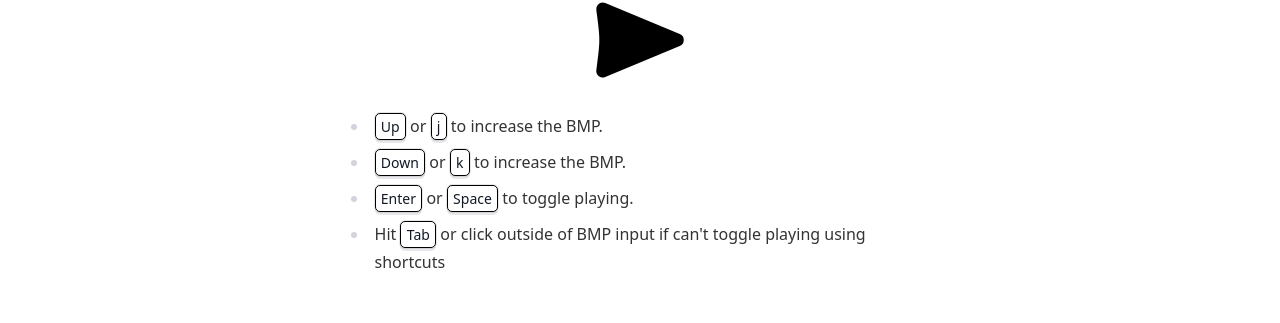
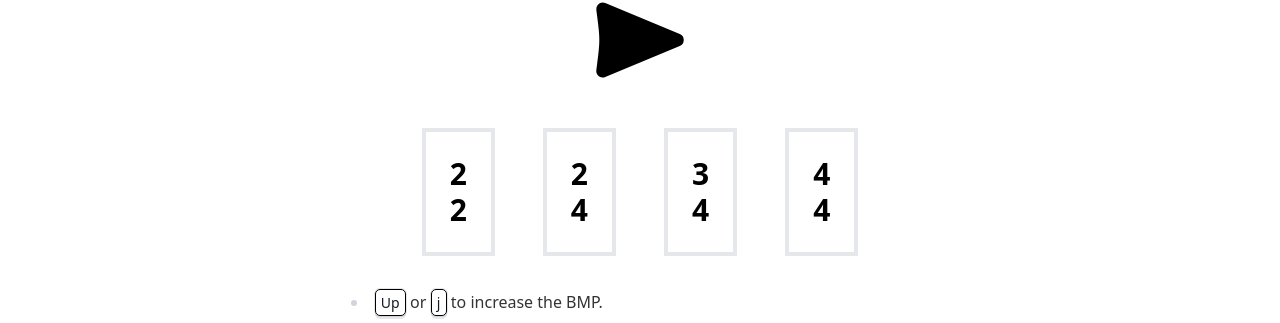
Before and after one commit to letientai299/musory, a React (Create React App) app: page /metronome in a window 1280 px wide. Shown: the part 136-459 px from the top of the page. Built offline with nearby package versions, Linux system fonts and the light colour scheme.

Commit message:
Implement alternative beats for Metronome

```diff
--- a/src/pages/Metronome.tsx
+++ b/src/pages/Metronome.tsx
@@ -3,6 +3,47 @@ import { useHotkeys } from 'react-hotkeys-hook'
 import { DebounceInput } from 'react-debounce-input'
 import { GiPauseButton, GiPlayButton } from 'react-icons/gi'
 import { Loop, Synth, Transport } from 'tone'
+
+class timeSignature {
+  str: string
+  beats: number // how many beat per measure
+  note: number // what kind of note per beat
+  constructor(sign: string) {
+    this.str = sign
+    const ss = sign.split('/')
+    if (ss.length != 2) {
+      this.beats = 0
+      this.note = 0
+      return
+    }
+    this.beats = Number.parseInt(ss[0])
+    this.note = Number.parseInt(ss[1])
+  }
+}
+
+const timeSignatures: timeSignature[] = ['2/2', '2/4', '3/4', '4/4'].map(
+  (s) => new timeSignature(s)
+)
+
+const TimeSignature = (p: {
+  active: boolean
+  sign: timeSignature
+  onClick: (str: string) => void
+}) => {
+  let cls =
+    'flex border m-6 p-6 flex-col items-center text-center text-3xl font-bold ' +
+    'border-4 hover:border-cyan-500'
+  if (p.active) {
+    cls += ' border-cyan-700'
+  }
+
+  return (
+    <button className={cls} onClick={() => p.onClick(p.sign.str)}>
+      <p>{p.sign.beats}</p>
+      <p>{p.sign.note}</p>
+    </button>
+  )
+}
 
 const defaultBMP = 100
 const minBMP = 10
@@ -25,7 +66,7 @@ const safeBmp = (pre: number, n: number) => {
 
 let toneLoop: Loop
 
-function togglePlaying(playing: boolean, bpm: number) {
+function togglePlaying(playing: boolean, bpm: number, sign: string) {
   if (toneLoop) {
     toneLoop.stop(0)
   }
@@ -34,9 +75,17 @@ function togglePlaying(playing: boolean, bpm: number) {
     return
   }
 
+  const timeSign = new timeSignature(sign)
+
   const synth = new Synth().toDestination()
+  let count = 0
   toneLoop = new Loop((time) => {
-    synth.triggerAttackRelease('B2', 0.01, time)
+    if (sign != '' && count % timeSign.beats == 0) {
+      synth.triggerAttackRelease('B2', 0.01, time)
+    } else {
+      synth.triggerAttackRelease('G2', 0.01, time)
+    }
+    count++
   }).start(0)
   Transport.bpm.rampTo(bpm)
   Transport.start()
@@ -45,6 +94,7 @@ function togglePlaying(playing: boolean, bpm: number) {
 const Metronome = () => {
   const [bmp, setBmp] = useState(defaultBMP)
   const [playing, setPlaying] = useState(false)
+  const [signature, setSignature] = useState('')
 
   useHotkeys('up', () => setBmp((pre) => safeBmp(pre, pre + 1)))
   useHotkeys('k', () => setBmp((pre) => safeBmp(pre, pre + 1)))
@@ -54,7 +104,7 @@ const Metronome = () => {
   useHotkeys('Enter', () => setPlaying((pre) => !pre))
   useHotkeys('Space', () => setPlaying((pre) => !pre))
 
-  togglePlaying(playing, bmp)
+  togglePlaying(playing, bmp, signature)
 
   return (
     <div className="m-auto flex flex-col center items-center">
@@ -78,6 +128,20 @@ const Metronome = () => {
         {playing ? <GiPauseButton /> : <GiPlayButton />}
       </button>
 
+      <div className="flex flex-row">
+        {timeSignatures.map((sign) => {
+          const active = signature != '' && signature == sign.str
+          return (
+            <TimeSignature
+              active={active}
+              key={sign.str}
+              sign={sign}
+              onClick={setSignature}
+            />
+          )
+        })}
+      </div>
+
       <article className="prose">
         <ul>
           <li>
```
